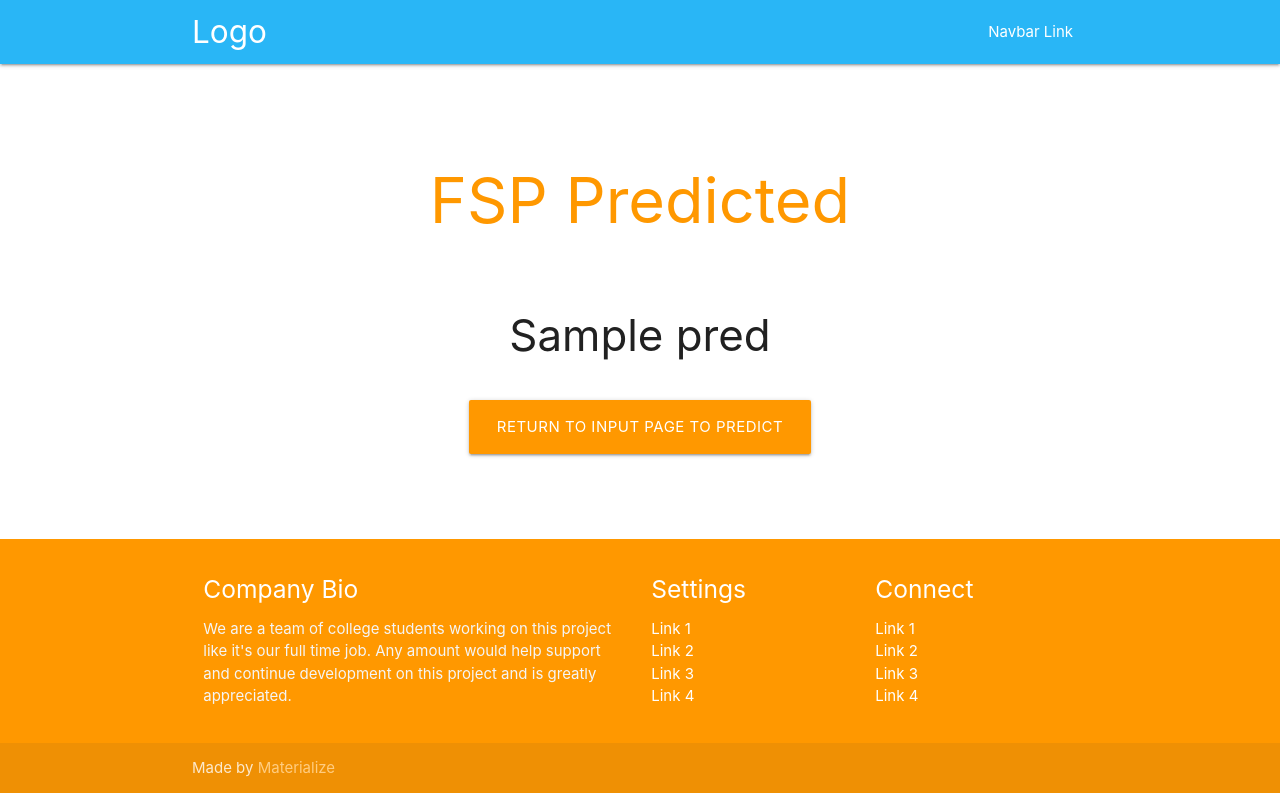
After one commit to ebrahims1902/FSP_Model, a Flask app: template templates/predict.html in a window 1280 px wide. The commit adds this page. Run offline with Flask 2, Linux system fonts and the light colour scheme; the template is opened without the code that fills it: most values are stand-ins (such as "Sample title", 1, 10 or a date in 2020); parts of the project's set-up code (start-up, migrations or seed data) failed here and were passed over; some libraries are stand-ins or nearby versions.

Commit message:
FrontEnd Updated

```diff
--- a/app.py
+++ b/app.py
@@ -9,14 +9,14 @@ model = pickle.load(open("FSP_MODEL.pkll", 'rb'))
 
 @app.route('/')
 def helloworld():
-    return render_template('FSP.html')
+    return render_template('home.html')
 
 @app.route('/predict', methods=['GET','POST'])
 def predict():
     float_features = [np.float64(x) for x in request.form.values()]
     final = [np.array(float_features)]
     prediction = model.predict(final)
-    return render_template('FSP.html', pred=prediction)
+    return render_template('predict.html', pred=prediction)
 
 if __name__ == '__main__':
     app.run(debug=True)
--- /dev/null
+++ b/templates/predict.html
@@ -0,0 +1,93 @@
+<!DOCTYPE html>
+<html lang="en">
+<head>
+  <meta http-equiv="Content-Type" content="text/html; charset=UTF-8"/>
+  <meta name="viewport" content="width=device-width, initial-scale=1, maximum-scale=1.0"/>
+  <title>FSP Prediction</title>
+
+  <!-- CSS  -->
+  <link href="https://fonts.googleapis.com/icon?family=Material+Icons" rel="stylesheet">
+  <link href="./static/css/materialize.css" type="text/css" rel="stylesheet" media="screen,projection"/>
+  <link href="./static/css/style.css" type="text/css" rel="stylesheet" media="screen,projection"/>
+</head>
+
+<body>
+  <nav class="light-blue lighten-1" role="navigation">
+    <div class="nav-wrapper container"><a id="logo-container" href="#" class="brand-logo">Logo</a>
+      <ul class="right hide-on-med-and-down">
+        <li><a href="#">Navbar Link</a></li>
+      </ul>
+
+      <ul id="nav-mobile" class="sidenav">
+        <li><a href="#">Navbar Link</a></li>
+      </ul>
+      <a href="#" data-target="nav-mobile" class="sidenav-trigger"><i class="material-icons">menu</i></a>
+    </div>
+  </nav>
+
+
+  <div class="section no-pad-bot" id="index-banner">
+    <div class="container">
+      <br><br>
+      <h1 class="header center orange-text">FSP Predicted</h1>
+      <div class="row center">
+        <form action='/' method="GET" class="col s12">
+          <br>
+          <h3>
+            {{pred}}
+          </h3>
+          <br>
+          <div class="row center">
+            <button type="submit" class="btn-large waves-effect waves-light orange">Return to input page to predict</button>
+          </div>
+        </form>
+      </div>
+    </div>
+    <br><br>
+  </div>
+  </div>
+
+  <footer class="page-footer orange">
+    <div class="container">
+      <div class="row">
+        <div class="col l6 s12">
+          <h5 class="white-text">Company Bio</h5>
+          <p class="grey-text text-lighten-4">We are a team of college students working on this project like it's our full time job. Any amount would help support and continue development on this project and is greatly appreciated.</p>
+
+
+        </div>
+        <div class="col l3 s12">
+          <h5 class="white-text">Settings</h5>
+          <ul>
+            <li><a class="white-text" href="#!">Link 1</a></li>
+            <li><a class="white-text" href="#!">Link 2</a></li>
+            <li><a class="white-text" href="#!">Link 3</a></li>
+            <li><a class="white-text" href="#!">Link 4</a></li>
+          </ul>
+        </div>
+        <div class="col l3 s12">
+          <h5 class="white-text">Connect</h5>
+          <ul>
+            <li><a class="white-text" href="#!">Link 1</a></li>
+            <li><a class="white-text" href="#!">Link 2</a></li>
+            <li><a class="white-text" href="#!">Link 3</a></li>
+            <li><a class="white-text" href="#!">Link 4</a></li>
+          </ul>
+        </div>
+      </div>
+    </div>
+    <div class="footer-copyright">
+      <div class="container">
+      Made by <a class="orange-text text-lighten-3" href="http://materializecss.com">Materialize</a>
+      </div>
+    </div>
+  </footer>
+
+
+  <!--  Scripts-->
+  <script src="https://code.jquery.com/jquery-2.1.1.min.js"></script>
+  <script src="./static/js/materialize.js"></script>
+  <script src="./static/js/init.js"></script>
+
+  </body>
+</html>
```
Also changed, not shown: templates/home.html (renamed from templates/FSP.html, +5 -9 lines).
